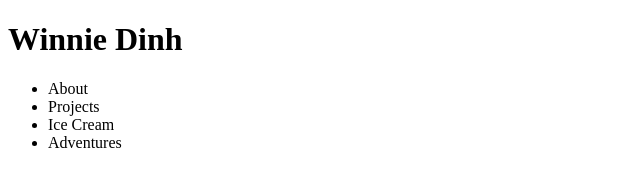
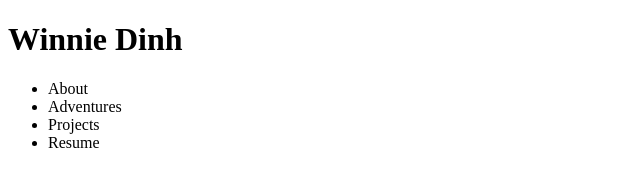
Before and after one commit to winnied/winnied.github.io, a plain HTML site: page index.html in a window 1280 px wide. Shown: the full height of the page, 0-640 px from the left. Drawn offline with Linux system fonts and the light colour scheme.

Commit message:
Added css and js, update html and read.me

```diff
--- a/index.html
+++ b/index.html
@@ -1,22 +1,26 @@
 <!DOCTYPE html>
 <html>
-<head>
-<meta charset="ISO-8859-1">
-<title>WINNINH</title>
-</head>
-<body>
-	<div id="container">
-		<h1>Winnie Dinh</h1>
+	<head>
+	<meta charset="UTF-8">
+	<title>Winnie Dinh</title>
+	</head>
+	<body>
+		<header>
+			<h1>Winnie Dinh</h1>
+		</header>
+		<main>
+		<nav>
+			<ul>
+				<li>About</li>
+				<li>Adventures</li>
+				<li>Projects</li>
+				<li>Resume</li>
+			</ul>
+		</nav>
 
 
-	<ul>
-		<li>About</li>
-		<li>Projects</li>
-		<li>Ice Cream</li>
-		<li>Adventures</li>
-	</ul>
 
-	</div>
 
-</body>
+		</main>
+	</body>
 </html>
```
Also changed, not shown: app.js (added), main.css (added), 1 other file.
